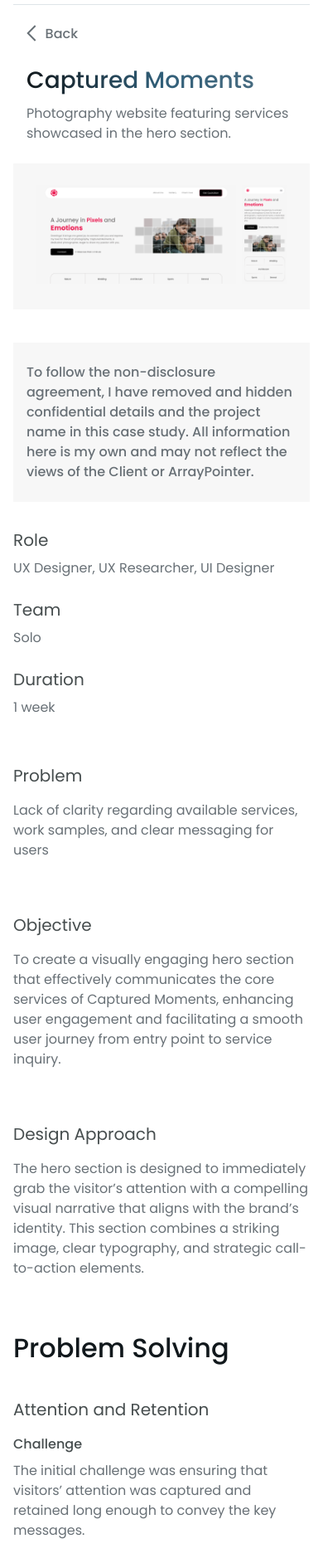
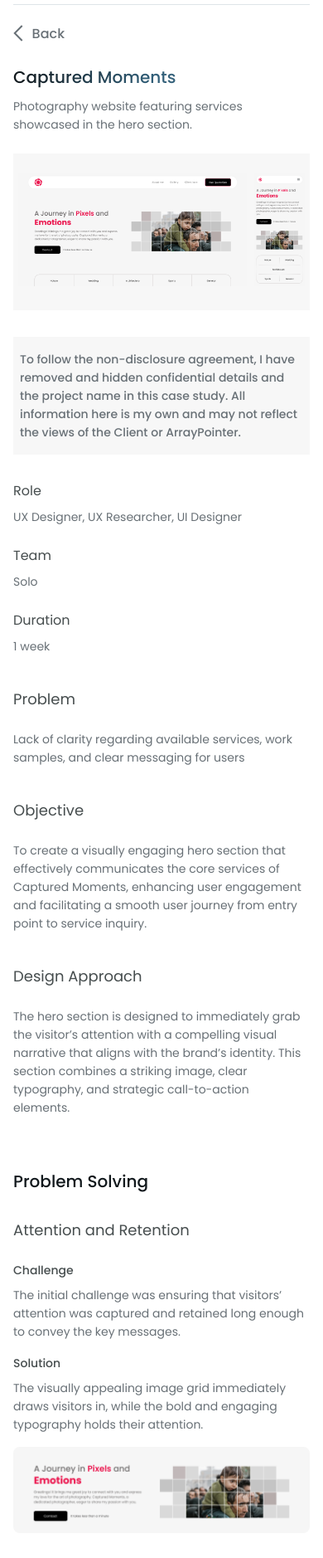
Before and after one commit to jaypalkhe/new-work, a plain HTML site: page photoGraohicCaseStudy.html in a window 390 px wide. Shown: the part 83-1961 px from the top of the page at 83% size. Drawn offline with Linux system fonts and the light colour scheme.

Commit message:
heigth issue solve

```diff
--- a/photoGraohicCaseStudy.html
+++ b/photoGraohicCaseStudy.html
@@ -751,7 +751,7 @@
           }
           .paddingSet{
             padding-right: 16px;
-            padding-left: 16px;
+            padding-left: 0px;
           }
 
           .Desktop_menu {
@@ -772,6 +772,34 @@
           -webkit-background-clip: text;
           background-clip: text;
           color: transparent;
+          font-size: 20px;
+          line-height: 28px;
+        }
+        .headLineDi-1{
+          font-size: 14px;
+          font-weight: 400;
+          line-height: 22px;
+        }
+        .non-disclosure-agreement{
+          font-size: 14px;
+          font-weight: 500;
+          line-height: 22px;
+          padding: 16px 8px;
+        }
+
+        .bannerImg{
+          margin: 24px 0 32px 0px;
+          padding: 24px 6px;
+        }
+
+        .project-header{
+          font-size: 16px;
+          line-height: 24px;
+        }
+
+        .project-des{
+          font-size: 14px;
+          line-height: 22px;
         }
 
         .arrow{
@@ -803,16 +831,53 @@
         .projectDuration{
             flex-direction: column;
             gap: 24px;
-            margin: 32px 0 56px 0;
+            margin: 32px 0 40px 0;
         }
         .caseStudy-div{
             flex-direction: column;
-        align-items: flex-start;
-        gap: 16px;
+            align-items: flex-start;
+            gap: 8px;
+            padding-bottom: 40px;
         }
+
+        .caseStudy-des{
+          font-size: 14px;
+          line-height: 22px;
+          padding-top: 16px;
+        }
+
+        .caseStudyInner-des{
+          font-size: 14px;
+          line-height: 22px;
+          font-weight: 500;
+          padding-bottom: 8px;
+        }
+
+        .padd-24{
+          font-size: 14px;
+          line-height: 22px;
+          padding-bottom: 16px;
+        }
+
+        .padd-to-40{
+          padding-top: 24px;
+          font-size: 20px;
+          line-height: 28px;
+        }
+
+        .p_heding{
+            font-size: 20px;
+            line-height: 28px;
+            font-family: "Poppins", sans-serif;
+            padding-top: 24px;
+            padding-bottom: 32px;
+        }
+
 
         .caseStudy-heading{
             width: 100%;
+            font-size: 18px;
+        line-height: 26px;
         }
     }
 
@@ -894,7 +959,7 @@
                         </a>
                       </div>
                       <div class="bigniYourIdea">
-                             <span class="bigniYourIdea_inner">let’s bring you’re idea to life</span>
+                             <span class="bigniYourIdea_inner">let’s bring your idea to life</span>
                       </div>
                     </div>
                   </div>
```
Also changed, not shown: CredibilityCaseStudy.html (+1 -1 lines), aboutUs.html (+16 -3 lines), bookmarkCaseStudy.html (+1 -1 lines), index.html (+4 -3 lines), 2 other files.
